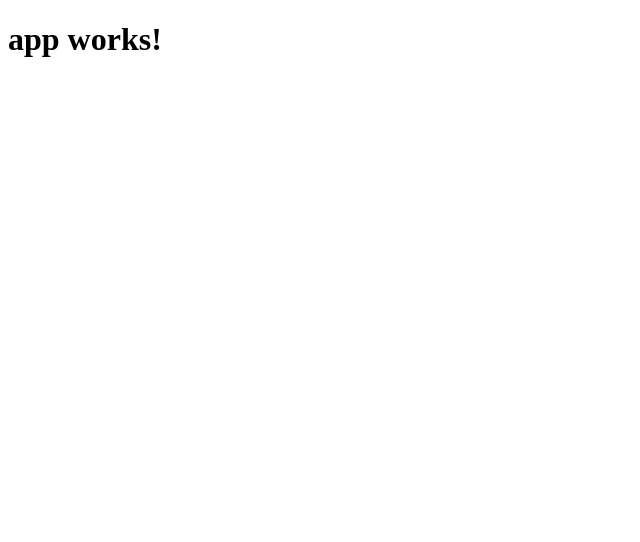
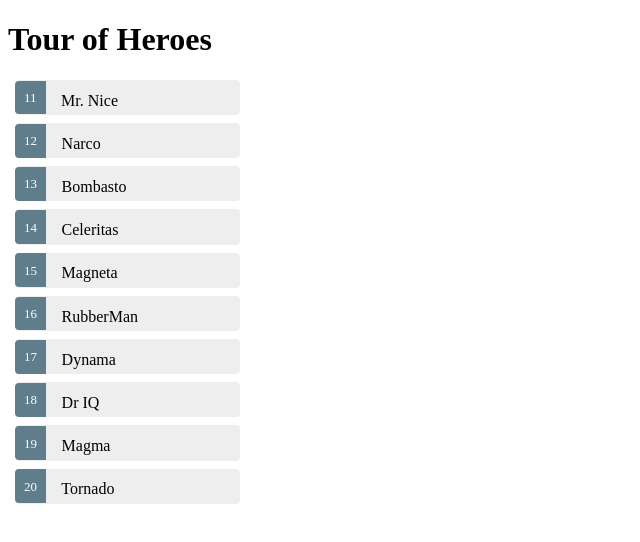
Before and after one commit to q4e1502/angularJs2, an Angular app: page / in a window 1280 px wide. Shown: the top 542 px of the page, without its empty margins (0-640 px from the left). Built offline with nearby package versions, Linux system fonts and the light colour scheme.

Commit message:
[Hero] Add view hero list

```diff
--- a/package.json
+++ b/package.json
@@ -12,11 +12,13 @@
   },
   "private": true,
   "dependencies": {
+    "@angular/animations": "^4.1.2",
     "@angular/common": "^4.0.0",
     "@angular/compiler": "^4.0.0",
     "@angular/core": "^4.0.0",
     "@angular/forms": "^4.0.0",
     "@angular/http": "^4.0.0",
+    "@angular/material": "^2.0.0-beta.5",
     "@angular/platform-browser": "^4.0.0",
     "@angular/platform-browser-dynamic": "^4.0.0",
     "@angular/router": "^4.0.0",
--- a/src/app/app.component.css
+++ b/src/app/app.component.css
@@ -0,0 +1,47 @@
+.selected {
+    background-color: #CFD8DC !important;
+    color: white;
+  }
+  .heroes {
+    margin: 0 0 2em 0;
+    list-style-type: none;
+    padding: 0;
+    width: 15em;
+  }
+  .heroes li {
+    cursor: pointer;
+    position: relative;
+    left: 0;
+    background-color: #EEE;
+    margin: .5em;
+    padding: .3em 0;
+    height: 1.6em;
+    border-radius: 4px;
+  }
+  .heroes li.selected:hover {
+    background-color: #BBD8DC !important;
+    color: white;
+  }
+  .heroes li:hover {
+    color: #607D8B;
+    background-color: #DDD;
+    left: .1em;
+  }
+  .heroes .text {
+    position: relative;
+    top: -3px;
+  }
+  .heroes .badge {
+    display: inline-block;
+    font-size: small;
+    color: white;
+    padding: 0.8em 0.7em 0 0.7em;
+    background-color: #607D8B;
+    line-height: 1em;
+    position: relative;
+    left: -1px;
+    top: -4px;
+    height: 1.8em;
+    margin-right: .8em;
+    border-radius: 4px 0 0 4px;
+  }
--- a/src/app/app.component.html
+++ b/src/app/app.component.html
@@ -1,3 +1,23 @@
 <h1>
   {{title}}
 </h1>
+<!-- <div><label>id: </label>{{hero.id}}</div>
+<div><label>name: </label>{{hero.name}}</div>
+<div>
+  <label>name: </label>
+  <input [(ngModel)]="hero.name" placeholder="name">
+</div> -->
+<ul class="heroes">
+  <li *ngFor="let hero of heroes" (click)="onSelect(hero)" [class.selected]="hero === selectedHero">
+    <span class="badge" >{{hero.id}}</span> {{hero.name}}
+  </li>
+</ul>
+
+<div *ngIf="selectedHero">
+  <h2>{{selectedHero.name}} details!</h2>
+  <div><label>id: </label>{{selectedHero.id}}</div>
+  <div>
+    <label>name: </label>
+    <input [(ngModel)]="selectedHero.name" placeholder="name"/>
+  </div>
+</div>
--- a/src/app/app.component.ts
+++ b/src/app/app.component.ts
@@ -6,5 +6,29 @@
   styleUrls: ['./app.component.css']
 })
 export class AppComponent {
-  title = 'app works!';
+  title = 'Tour of Heroes';
+  heroes = HEROES;
+  selectedHero: Hero;
+
+  onSelect(hero: Hero): void {
+    this.selectedHero = hero;
+  }
 }
+
+const HEROES: Hero[] = [
+  { id: 11, name: 'Mr. Nice' },
+  { id: 12, name: 'Narco' },
+  { id: 13, name: 'Bombasto' },
+  { id: 14, name: 'Celeritas' },
+  { id: 15, name: 'Magneta' },
+  { id: 16, name: 'RubberMan' },
+  { id: 17, name: 'Dynama' },
+  { id: 18, name: 'Dr IQ' },
+  { id: 19, name: 'Magma' },
+  { id: 20, name: 'Tornado' }
+];
+
+export class Hero {
+  id: number;
+  name: string;
+}
--- a/src/app/app.module.ts
+++ b/src/app/app.module.ts
@@ -2,7 +2,6 @@
 import { NgModule } from '@angular/core';
 import { FormsModule } from '@angular/forms';
 import { HttpModule } from '@angular/http';
-
 import { AppComponent } from './app.component';
 
 @NgModule({
```
